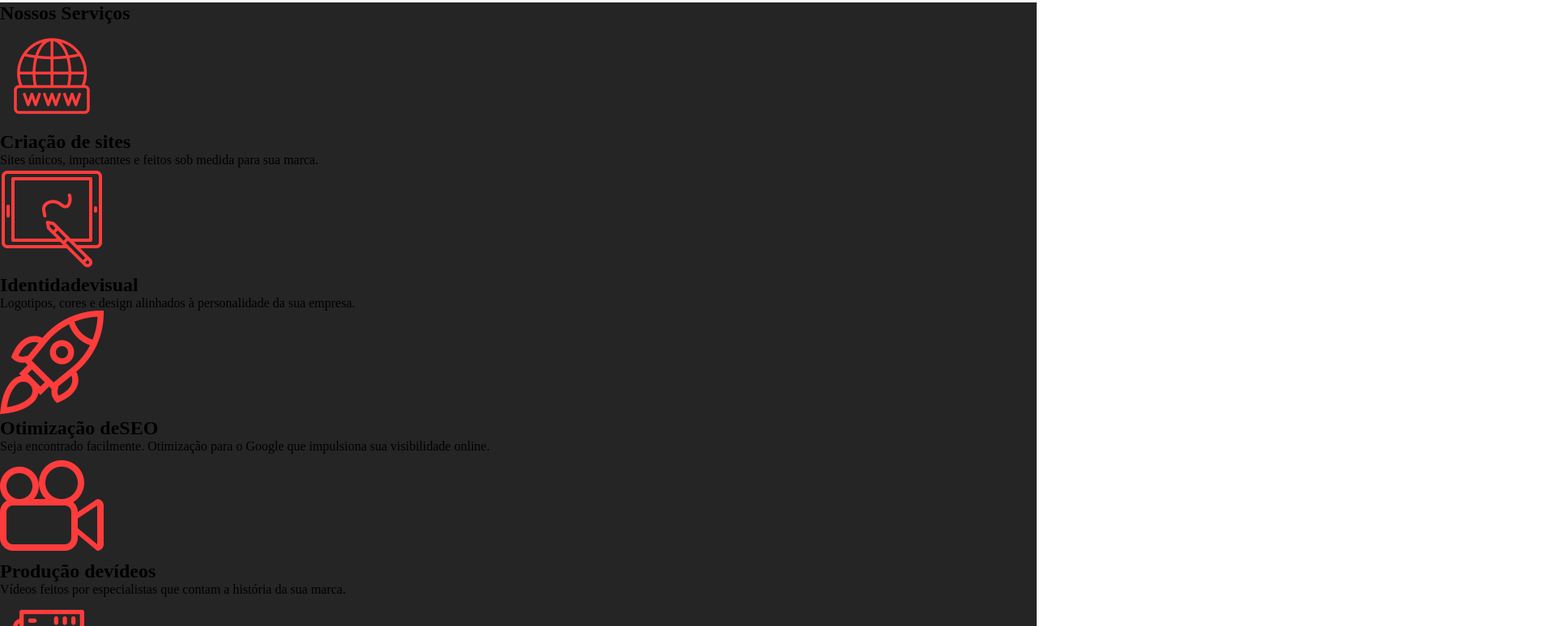
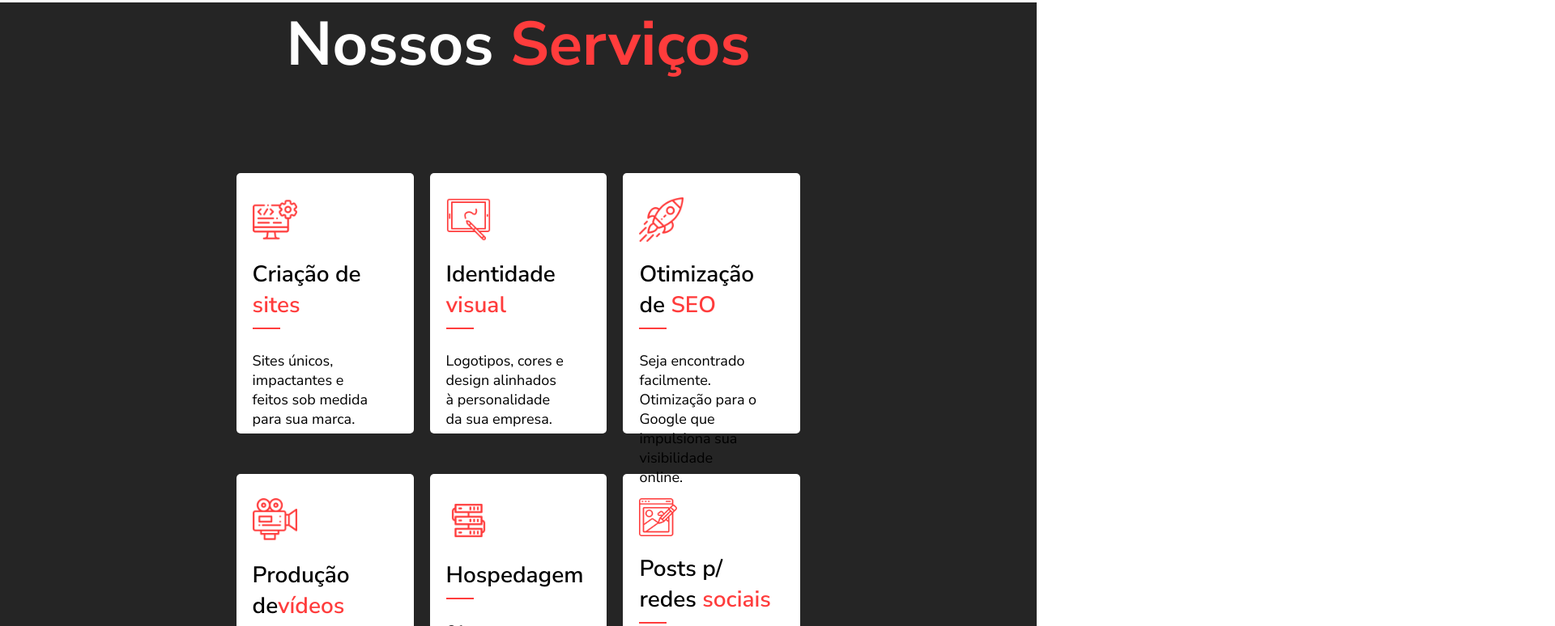
Before and after one commit to joao121gf/webStones, a plain HTML site: page index.html in a window 1280 px wide. Shown: the part 2443-3217 px from the top of the page at 81% size, 1920 px wide, since content can reach past the window. Drawn offline with Linux system fonts and the light colour scheme.

Commit message:
services container

```diff
--- a/index.html
+++ b/index.html
@@ -136,21 +136,25 @@
       />
     </svg>
     <section class="services-container">
-      <h1>Nossos <span>Serviços</span></h1>
       <div class="father-services">
+        <h1>Nossos <span style="color: #ff3c3c">Serviços</span></h1>
         <div class="itens-services">
           <div class="box-services">
-            <img
-              src="packages/icons/services/local-na-rede-internet.png"
-              alt="ícone web"
-            />
-            <h2>Criação de <span>sites</span></h2>
-            <span class="red-line"></span>
-            <p>Sites únicos, impactantes e feitos sob medida para sua marca.</p>
+            <div>
+              <img
+                src="packages/icons/services/desenvolvedor-de-software.png"
+                alt="ícone web"
+              />
+              <h2>Criação de <span style="color: #ff3c3c">sites</span></h2>
+              <span class="red-line"></span>
+              <p>
+                Sites únicos, impactantes e feitos sob medida para sua marca.
+              </p>
+            </div>
           </div>
           <div class="box-services">
             <img src="packages/icons/services/arte-digital.png" alt="Tablet" />
-            <h2>Identidade<span>visual</span></h2>
+            <h2>Identidade <span style="color: #ff3c3c">visual</span></h2>
             <span class="red-line"></span>
             <p>
               Logotipos, cores e design alinhados à personalidade da sua
@@ -158,8 +162,8 @@
             </p>
           </div>
           <div class="box-services">
-            <img src="packages/icons/services/foguete (2).png" alt="Foguete" />
-            <h2>Otimização de<span>SEO</span></h2>
+            <img src="packages/icons/services/comece.png" alt="Foguete" />
+            <h2>Otimização de <span style="color: #ff3c3c">SEO</span></h2>
             <span class="red-line"></span>
             <p>
               Seja encontrado facilmente. Otimização para o Google que
@@ -168,10 +172,10 @@
           </div>
           <div class="box-services">
             <img
-              src="packages/icons/services/contorno-de-camera-de-video.png"
+              src="packages/icons/services/camera-de-video (1).png"
               alt="Foguete"
             />
-            <h2>Produção de<span>vídeos</span></h2>
+            <h2>Produção de<span style="color: #ff3c3c">vídeos</span></h2>
             <span class="red-line"></span>
             <p>
               Vídeos feitos por especialistas que contam a história da sua
@@ -191,8 +195,12 @@
             </p>
           </div>
           <div class="box-services">
-            <img src="packages/icons/services/publicar.png" alt="Foguete" />
-            <h2>Posts de redes<span>sociais</span></h2>
+            <img
+              style="width: 47px"
+              src="packages/icons/services/arte-digital (1).png"
+              alt="Foguete"
+            />
+            <h2>Posts p/ redes <span style="color: #ff3c3c">sociais</span></h2>
             <span class="red-line"></span>
             <p>
               Conquiste sua audiência. Posts estratégicos que fortalecem sua
--- a/packages/styles/services.css
+++ b/packages/styles/services.css
@@ -4,6 +4,12 @@
 
 svg {
   margin-top: 390px;
+  position: relative;
+  bottom: -20px;
+  width: 100%;
+}
+body {
+  overflow-x: hidden;
 }
 
 * {
@@ -14,4 +20,74 @@ svg {
 
 .services-container {
   background-color: #252525;
+  width: 100%;
+  display: flex;
+  align-items: center;
+  justify-content: center;
+  font-family: "Nunito Sans", sans-serif;
 }
+
+.services-container h1 {
+  font-size: 25px;
+  font-size: 76px;
+  font-weight: 700;
+  color: white;
+}
+
+.father-services {
+  width: 80%;
+  display: grid;
+  align-items: center;
+  justify-content: center;
+  text-align: center;
+}
+.box-services {
+  background-color: white;
+  margin: 25px 10px;
+  padding: 30px 20px;
+  height: 322px;
+  border-radius: 5px;
+  max-width: 460px;
+}
+.itens-services {
+  display: grid;
+  grid-template-columns: 1fr 1fr 1fr;
+  width: 70%;
+  margin: 0 auto;
+  text-align: start;
+  margin-top: 82px;
+}
+
+.box-services img {
+  width: 55px;
+  display: flex;
+}
+
+.box-services h2 {
+  position: relative;
+  bottom: -21px;
+  font-size: 28px;
+  font-weight: 600;
+}
+
+.box-services p {
+  position: relative;
+  bottom: -84px;
+  font-size: 18px;
+  font-weight: 400;
+  width: 83%;
+  bottom: -57px;
+}
+
+.red-line {
+  display: flex;
+  position: relative;
+  bottom: -30px;
+}
+.red-line::before {
+  content: "";
+  height: 2.4px;
+  width: 19%;
+  background-color: #ff3c3c;
+  display: block;
+}
```
Also changed, not shown: packages/icons/services/arte-digital (1).png (added), packages/icons/services/camera-de-video (1).png (added), packages/icons/services/comece.png (added), packages/icons/services/desenvolvedor-de-software.png (added).
